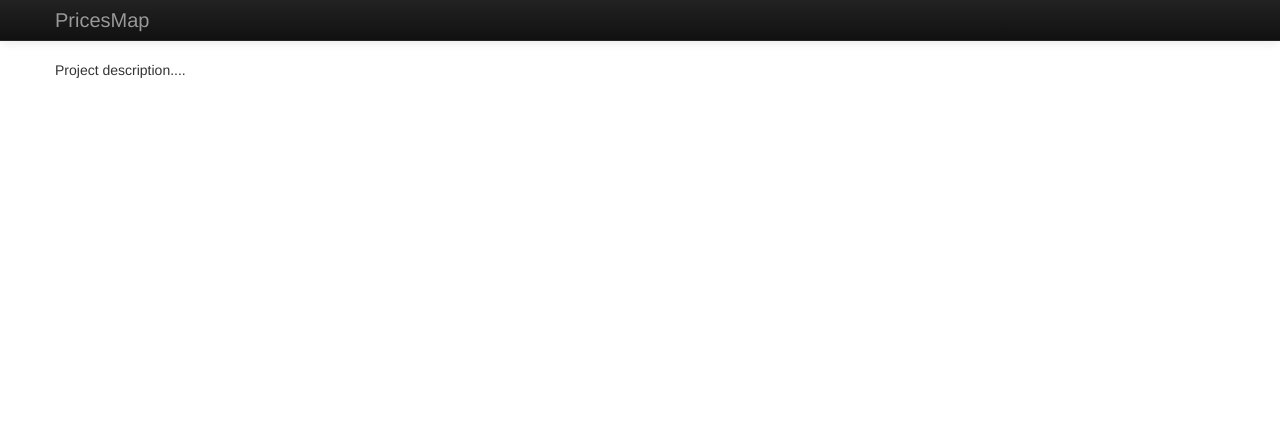
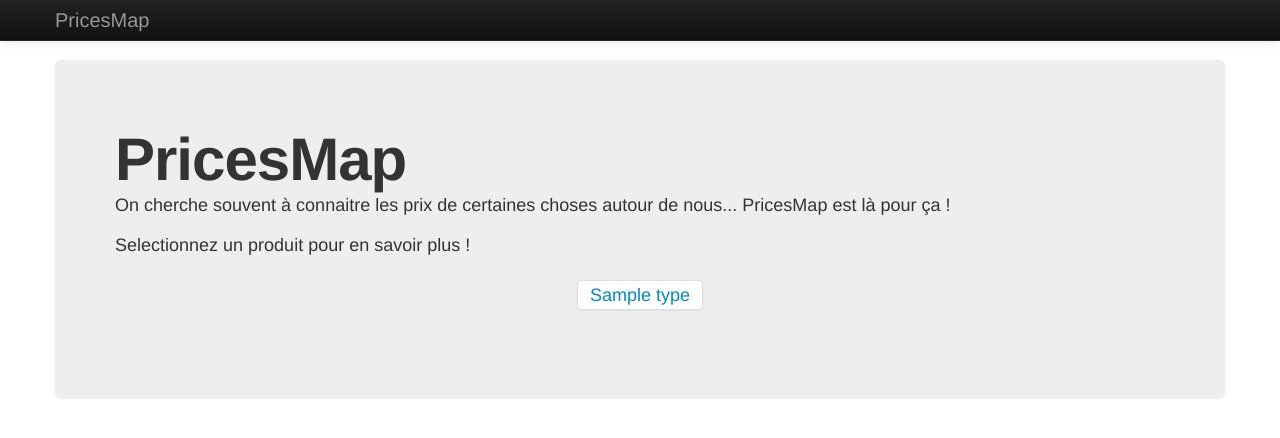
Before and after one commit to Matael/pricesmap, a Django app: template pricesmap/webapp/templates/home.html in a window 1280 px wide. Shown: the top 438 px of the page. Run offline with Django 3.2, Linux system fonts and the light colour scheme; the template is opened without the code that fills it: most values are stand-ins (such as "Sample title", 1, 10 or a date in 2020); parts of the project's set-up code (start-up, migrations or seed data) failed here and were passed over.

Commit message:
Homepage template rerwriting

```diff
--- a/pricesmap/webapp/templates/home.html
+++ b/pricesmap/webapp/templates/home.html
@@ -1,5 +1,19 @@
-{% extends "base.html" %}
+{% extends 'base.html' %}
 
 {% block content %}
-<p>Project description....</p>
+
+<div class="hero-unit">
+
+	<h1>PricesMap</h1>
+	<p>On cherche souvent à connaitre les prix de certaines choses autour de nous... PricesMap est là pour ça !</p>
+	<p>Selectionnez un produit pour en savoir plus !</p>
+	<div class="pagination pagination-centered">
+		<ul>
+		{% for t in types %}
+			<li><a href="{% url 'detail' t.url_name %}">{{t}}</a></li>
+		{% endfor %}
+		</ul>
+	</div>
+
+</div>
 {% endblock %}
```
